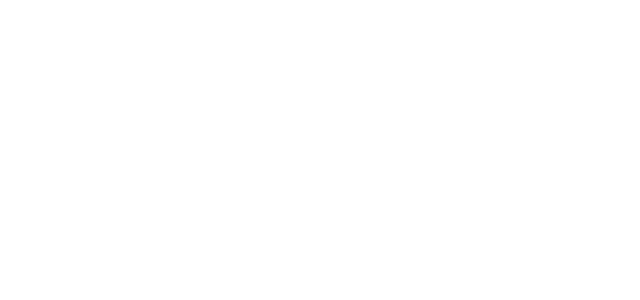
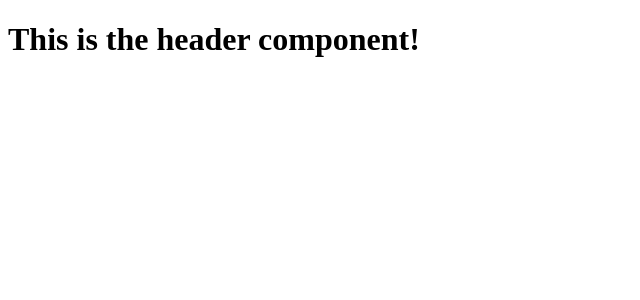
Before and after one commit to ConnorJohnHughes/useEffect, a React (Vite) app: page / in a window 1280 px wide. Shown: the top 300 px of the page, without its empty margins (0-640 px from the left). Built offline with nearby package versions, Linux system fonts and the light colour scheme.

Commit message:
Created component folder and Header

```diff
--- a/src/App.jsx
+++ b/src/App.jsx
@@ -1,11 +1,12 @@
 import './App.css'
+import Header from './components/Header'
 
 function App() {
 
 
   return (
     <>
-
+    <Header />
     </>
   )
 }
--- /dev/null
+++ b/src/components/Header.jsx
@@ -0,0 +1,5 @@
+export default function Header() {
+  return (
+    <h1>This is the header component!</h1>
+  )
+}
```
